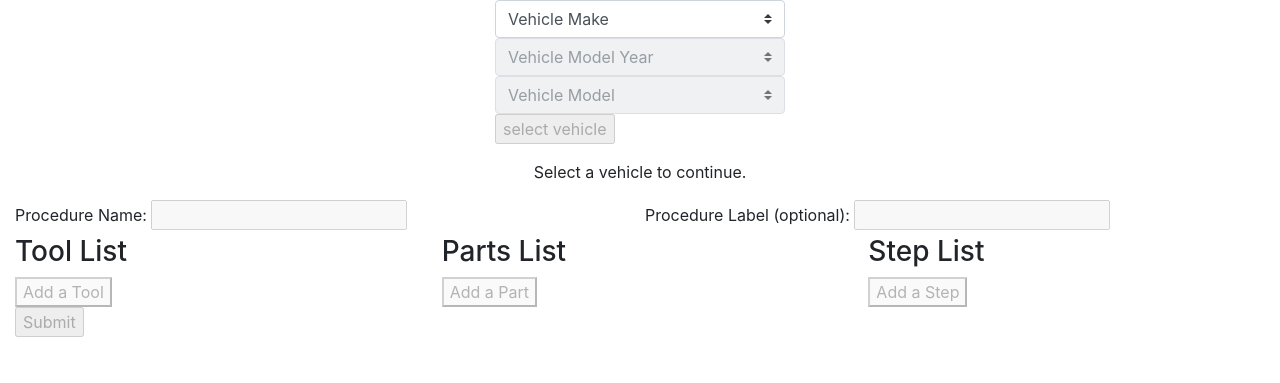
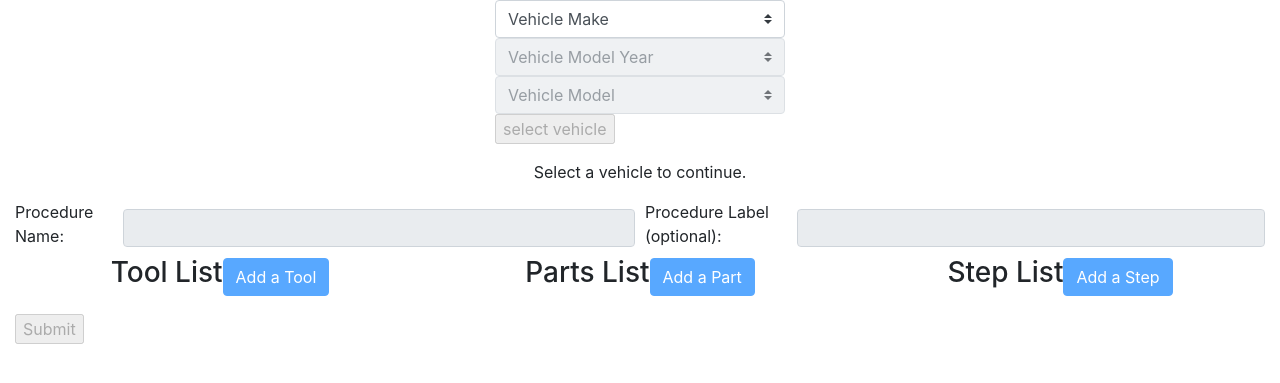
Before and after one commit to alexpsimone/shop-cat, a Flask app: page /write-procedure in a window 1280 px wide. Shown: the part 56-439 px from the top of the page. Run offline with Flask 2, Linux system fonts and the light colour scheme; the visitor is signed in with stand-in values (Sample User, id 1); data that the repository does not hold is empty; parts of the project's set-up code (start-up, migrations or seed data) failed here and were passed over; some libraries are stand-ins or nearby versions.

Commit message:
added formatting to tool adder

```diff
--- a/seed_database.py
+++ b/seed_database.py
@@ -124,7 +124,7 @@ for user_json in users_json:
 
         # Create 3 Steps for each Procedure.
 
-        possible_imgs = ['demo_1.jpg', 'demo_2.jpg', 'demo_3.jpg', 'demo_4.jpg', 'demo_5.jpg', 'heater_core_1.PNG', 'heater_core_4.PNG' 'heater_core_5.PNG' 'heater_core_6.PNG' 'heater_core_9.PNG']
+        possible_imgs = ['demo_1.jpg', 'demo_2.jpg', 'demo_3.jpg', 'demo_4.jpg', 'demo_5.jpg', 'heater_core_1.PNG', 'heater_core_4.PNG', 'heater_core_5.PNG', 'heater_core_6.PNG', 'heater_core_9.PNG']
         possible_videos = ["n4vusY2-rkQ", "I-ZNBaZbNF4", "oWqZQX0HvTQ", "UyG-wpTbZDI", "25gYezR_k6c"]
 
         step1 = Step(
--- a/static/js/write-procedure.js
+++ b/static/js/write-procedure.js
@@ -48,18 +48,20 @@ function getTools (evt) {
         }
 
         $('#tool-list').append(
-            `<div>
+            `<div class="card tool-item ">
                 <label>Tool #${NUM_TOOLS}: </label>
                 <select class="custom-select" name="tool_req_${NUM_TOOLS}" class="tool-req" id="tool${NUM_TOOLS}">
                 <option value="">--Please select a tool--</option>
                 ${str}
                 <option value="other">Other (please specify)...</option>
                 </select>
-                <br /><label>If other, please specify: </label>
-                <input type="text" class="tool-other-name" name="tool_other_${NUM_TOOLS}" />
-                <br />
-                <label>Other Tool Image (optional):
-                <input type="file" class="tool-other-img" name="tool_img_${NUM_TOOLS}" />
+                <div class="card tool-other">
+                    <label>If other, please specify: </label>
+                    <input type="text" class="tool-other-name form-control" name="tool_other_${NUM_TOOLS}" />
+                    <br />
+                    <label>Other Tool Image (optional):
+                    <input type="file" class="tool-other-img form-control-file" name="tool_img_${NUM_TOOLS}" />
+                </div>
             </div>`
         );
 
--- a/templates/write-procedure.html
+++ b/templates/write-procedure.html
@@ -36,42 +36,46 @@
             </form>
         </div>
     </div>
-    <div class="row justify-content-center">
+    <div class="row align-items-center justify-content-center">
         <p id="selected-vehicle">Select a vehicle to continue.</p>
     </div>
 
-    <div class="row">
+    <div class="row ">
         <div class="col">
             <form action="/build-procedure", method="POST", enctype="multipart/form-data">
-                <div class="form-row justify-content-center">
-                    <div class="col">
-                        <label>Procedure Name: </label>
-                        <input id="proc-title" type="text" name="proc_title" required disabled/>
+                <div class="form-row ">
+                    <div class="col d-flex align-items-center justify-content-center">
+                        <label for="proc-title">Procedure Name: </label>
+                        <input id="proc-title" class="form-control" type="text" name="proc_title" required disabled/>
                     </div>
-                    <div class="col">
-                        <label>Procedure Label (optional): </label>
-                        <input id="proc-label" type="text" name="proc_label" disabled/>
+                    <div class="col d-flex align-items-center justify-content-center">
+                        <label for="proc-label">Procedure Label (optional): </label>
+                        <input id="proc-label" class="form-control" type="text" name="proc_label" disabled/>
                     </div>
                 </div>
 
-                <div class="row">
+                <div class="form-row">
                     <div class="col">
-                        <h3>Tool List</h3>
+                        <div class="form-group d-flex align-items-center justify-content-center">
+                                <h3>Tool List</h3>
+                                <button id="tool-adder" class="btn btn-primary" role="button" disabled>Add a Tool</button>
+                                <input name="NUM_TOOLS" id="NUM_TOOLS" type="number" value="0" style="display: none;"/>
+                        </div>
                         <div id="tool-list"></div>
-                        <input name="NUM_TOOLS" id="NUM_TOOLS" type="number" value="0" style="display: none;"/>
-                        <button id="tool-adder" disabled>Add a Tool</button>
                     </div>
                     <div class="col">
-                        <h3>Parts List</h3>
-                        <div id="part-list"></div>
-                        <input name="NUM_PARTS" id="NUM_PARTS" type="number" value="0" style="display: none;"/>
-                        <button id="part-adder" disabled>Add a Part</button>
+                        <div id="part-list" class="form-group d-flex align-items-center justify-content-center">
+                            <h3>Parts List</h3>
+                            <button id="part-adder" class="btn btn-primary" role="button" disabled>Add a Part</button>
+                            <input name="NUM_PARTS" id="NUM_PARTS" type="number" value="0" style="display: none;"/>
+                        </div>
                     </div>
                     <div class="col">
-                        <h3>Step List</h3>
-                        <div id="step-list"></div>
-                        <input name="NUM_STEPS" id="NUM_STEPS" type="number" value="0" style="display: none;"/>
-                        <button id="step-adder" disabled>Add a Step</button>
+                        <div id="step-list" class="form-group  d-flex align-items-center justify-content-center">
+                            <h3>Step List</h3>
+                            <button id="step-adder" class="btn btn-primary" role="button" disabled>Add a Step</button>
+                            <input name="NUM_STEPS" id="NUM_STEPS" type="number" value="0" style="display: none;"/>
+                        </div>
                     </div>
                 </div>
 
```
